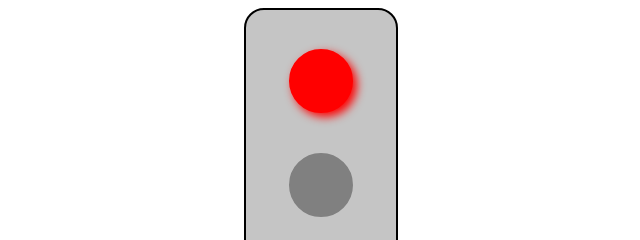
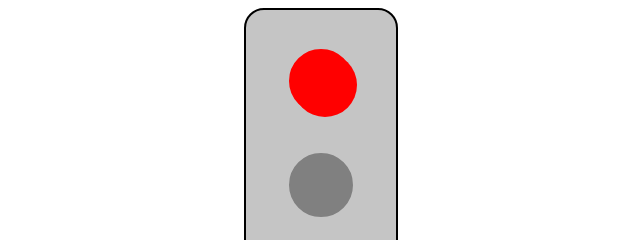
Before and after one commit to yashYachwad/Traffic-light, a plain HTML site: page index.html in a window 1280 px wide. In both pictures the pointer is over the element "Red". Shown: the top 240 px of the page, 319-959 px from the left. Drawn offline with Linux system fonts and the light colour scheme.

Commit message:
Update index.css

```diff
--- a/index.css
+++ b/index.css
@@ -33,7 +33,7 @@
     border-radius: 50px;
     background-color: red;
     color: red;
-   box-shadow: 4px 4px 10px red;
+   box-shadow: 4px 4px  red;
 }
 #green{
     height: 60px;
```
